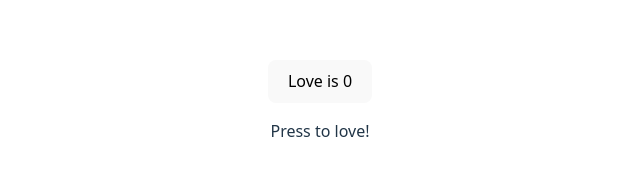
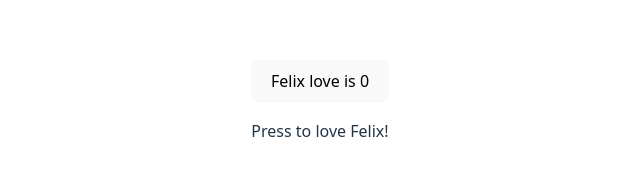
Before and after one commit to rcarver3/demonsite, a React (Vite) app: page / in a window 1280 px wide. Shown: the part 400-593 px from the top of the page, without its empty margins (320-960 px from the left). Built offline with nearby package versions, Linux system fonts and the light colour scheme.

Commit message:
update verbage

```diff
--- a/src/App.jsx
+++ b/src/App.jsx
@@ -15,9 +15,9 @@ function App() {
       <h1>Demonically Online</h1>
       <div className="card">
         <button onClick={() => setCount((count) => count + 1)}>
-          Love is {count}
+          Felix love is {count}
         </button>
-        <p>Press to love!</p>
+        <p>Press to love Felix!</p>
       </div>
       <p className="read-the-docs">
         Crazy demon art by Felix Blackmon
```
